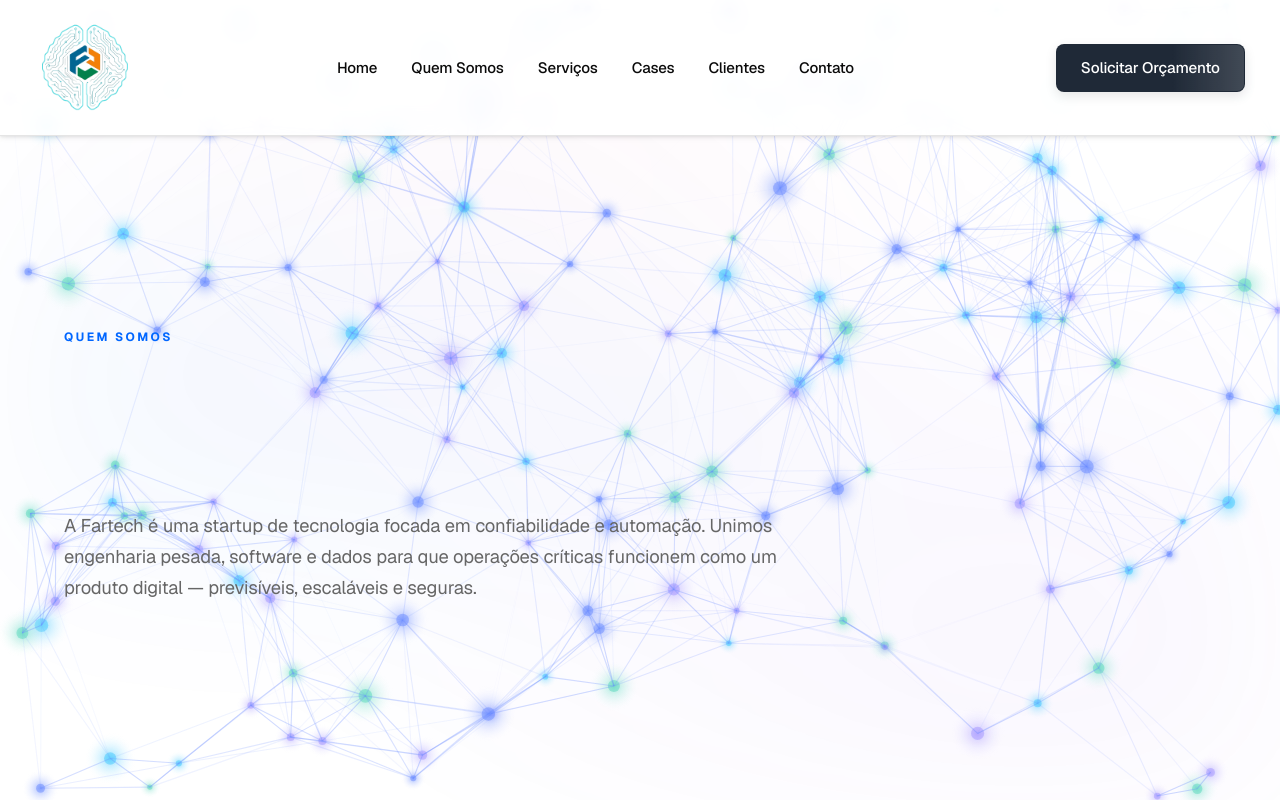
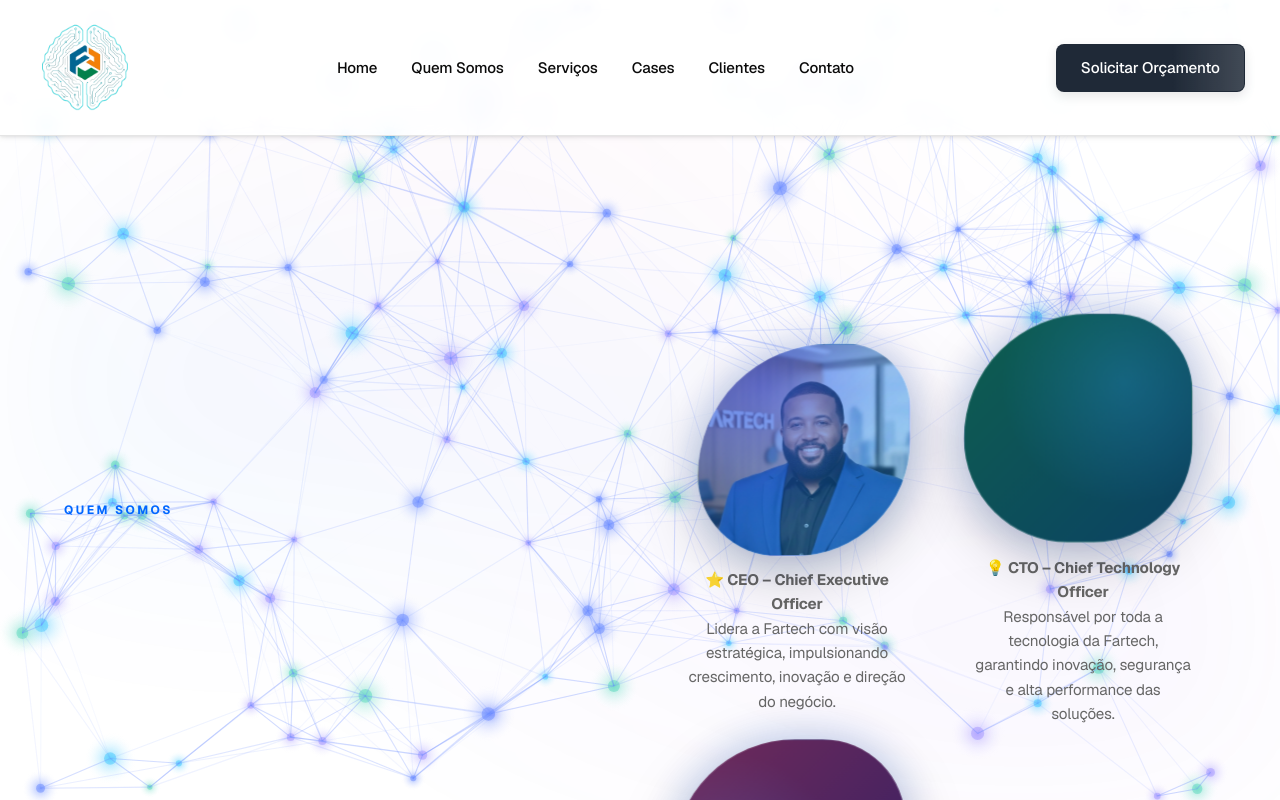
Before and after one commit to frpdias/fartech.app.br, a SvelteKit app: page /quem-somos in a window 1280 px wide. Shown: the top 800 px of the page. Built offline with nearby package versions, Linux system fonts and the light colour scheme.

Commit message:
Atualiza blobs do Quem Somos, animações e foto do fundador

```diff
--- a/src/lib/components/Header.svelte
+++ b/src/lib/components/Header.svelte
@@ -95,21 +95,6 @@
     object-fit: contain;
   }
 
-  .logo span {
-    background: var(--gradient-primary);
-    -webkit-background-clip: text;
-    color: transparent;
-  }
-
-  .logo small {
-    font-size: 0.65rem;
-    font-weight: 600;
-    color: var(--color-text-tertiary);
-    margin-top: 3px;
-    letter-spacing: 0.12em;
-    text-transform: uppercase;
-  }
-
   @media (max-width: 768px) {
     nav {
       display: none;
--- a/src/lib/components/Hero.svelte
+++ b/src/lib/components/Hero.svelte
@@ -73,6 +73,24 @@
     width: 100%;
     max-width: 700px;
     min-width: 0;
+  }
+
+  .hero h1 {
+    background: linear-gradient(
+      90deg,
+      #0ea5e9 0%,
+      #3b82f6 20%,
+      #7c3aed 40%,
+      #a855f7 60%,
+      #22d3ee 80%,
+      #0ea5e9 100%
+    );
+    background-size: 400% 400%;
+    -webkit-background-clip: text;
+    -webkit-text-fill-color: transparent;
+    color: transparent;
+    animation: heroParallax 6s ease-in-out infinite;
+    text-shadow: 0 8px 24px rgba(59, 130, 246, 0.25);
   }
 
   .hero-visual {
@@ -156,4 +174,16 @@
       grid-template-columns: repeat(auto-fit, minmax(160px, 1fr));
     }
   }
+
+  @keyframes heroParallax {
+    0% {
+      background-position: 0% 50%;
+    }
+    50% {
+      background-position: 100% 50%;
+    }
+    100% {
+      background-position: 0% 50%;
+    }
+  }
 </style>
--- a/src/routes/quem-somos/+page.svelte
+++ b/src/routes/quem-somos/+page.svelte
@@ -1,3 +1,145 @@
+<section class="section blob-hero">
+  <div class="container blob-grid">
+    <div class="blob-text">
+      <p class="eyebrow">Quem Somos</p>
+      <h1 class="section-title">Três fundadores, uma missão: manter a indústria sempre online.</h1>
+      <p class="section-subtitle">
+        Texto de apresentação aqui: conte em poucas linhas a história do time, o porquê da Fartech e como combinam engenharia, produto e operações. Esse bloco pode ser substituído pelo texto final que desejarem.
+      </p>
+    </div>
+    <div class="blob-stack">
+      <div class="blob-card b1">
+        <div class="blob-img" aria-label="Fundador 1">
+        </div>
+        <p class="blob-caption">
+          <strong>⭐ CEO – Chief Executive Officer</strong><br />
+          Lidera a Fartech com visão estratégica, impulsionando crescimento, inovação e direção do negócio.
+        </p>
+      </div>
+      <div class="blob-card b2">
+        <div class="blob-img" aria-label="Fundador 2">
+        </div>
+        <p class="blob-caption">
+          <strong>💡 CTO – Chief Technology Officer</strong><br />
+          Responsável por toda a tecnologia da Fartech, garantindo inovação, segurança e alta performance das soluções.
+        </p>
+      </div>
+      <div class="blob-card b3">
+        <div class="blob-img" aria-label="Fundador 3">
+        </div>
+        <p class="blob-caption">
+          <strong>💰 CFO – Chief Financial Officer</strong><br />
+          Cuida da saúde financeira da Fartech, planejando investimentos e garantindo sustentabilidade e resultados.
+        </p>
+      </div>
+    </div>
+  </div>
+</section>
+
+<style>
+  .blob-hero {
+    padding-bottom: clamp(60px, 10vw, 100px);
+    position: relative;
+    overflow: hidden;
+  }
+
+  .blob-grid {
+    display: grid;
+    grid-template-columns: repeat(auto-fit, minmax(300px, 1fr));
+    gap: clamp(20px, 6vw, 48px);
+    align-items: center;
+  }
+
+  .blob-text {
+    max-width: 640px;
+  }
+
+  .blob-stack {
+    display: grid;
+    grid-template-columns: repeat(auto-fit, minmax(180px, 1fr));
+    gap: clamp(12px, 3vw, 20px);
+    justify-items: center;
+  }
+
+  .blob-card {
+    width: 100%;
+    max-width: 220px;
+    display: grid;
+    gap: 8px;
+    text-align: center;
+  }
+
+  .blob-img {
+    aspect-ratio: 1 / 1;
+    border-radius: 46% 54% 52% 48%;
+    background: linear-gradient(135deg, rgba(37, 99, 235, 0.45), rgba(14, 165, 233, 0.38)),
+      radial-gradient(circle at 30% 20%, rgba(124, 58, 237, 0.42), transparent 55%),
+      #0b1224;
+    box-shadow: 0 18px 60px rgba(0, 0, 0, 0.22), 0 0 40px rgba(37, 99, 235, 0.25);
+    position: relative;
+    overflow: hidden;
+    border: 1px solid rgba(255, 255, 255, 0.15);
+    display: grid;
+    place-items: center;
+    color: #e5e7eb;
+    font-weight: 700;
+    animation: morph 5.5s ease-in-out infinite alternate;
+  }
+
+  .blob-img span {
+    display: none;
+  }
+
+  .blob-card.b2 .blob-img {
+    animation-delay: 1.4s;
+    background: linear-gradient(135deg, rgba(16, 185, 129, 0.46), rgba(14, 165, 233, 0.32)),
+      radial-gradient(circle at 70% 30%, rgba(59, 130, 246, 0.3), transparent 55%),
+      #0b1224;
+  }
+
+  .blob-card.b3 .blob-img {
+    animation-delay: 2.6s;
+    background: linear-gradient(135deg, rgba(236, 72, 153, 0.46), rgba(124, 58, 237, 0.32)),
+      radial-gradient(circle at 20% 60%, rgba(14, 165, 233, 0.3), transparent 55%),
+      #0b1224;
+  }
+
+  /* Foto do fundador 1 */
+  .blob-card.b1 .blob-img {
+    background:
+      linear-gradient(135deg, rgba(37, 99, 235, 0.55), rgba(14, 165, 233, 0.35)),
+      radial-gradient(circle at 30% 20%, rgba(124, 58, 237, 0.4), transparent 55%),
+      url('/images/founder1.jpg');
+    background-size: cover;
+    background-position: center;
+    color: transparent;
+  }
+
+  .blob-caption {
+    font-size: 0.95rem;
+    color: var(--color-text-secondary);
+  }
+
+  @keyframes morph {
+    0% {
+      border-radius: 46% 54% 52% 48%;
+      transform: translate3d(0, 0px, 0) scale(1);
+    }
+    50% {
+      border-radius: 60% 40% 46% 54%;
+      transform: translate3d(-8px, -16px, 0) scale(1.06);
+    }
+    100% {
+      border-radius: 68% 32% 60% 40%;
+      transform: translate3d(8px, 14px, 0) scale(0.96);
+    }
+  }
+
+  .card h3 {
+    margin-top: 0;
+  }
+</style>
+
 <section class="section">
   <div class="container">
     <p class="eyebrow">Quem Somos</p>
```
Also changed, not shown: src/routes/+page.svelte (+63 -33 lines), static/images/founder1.jpg (added).
